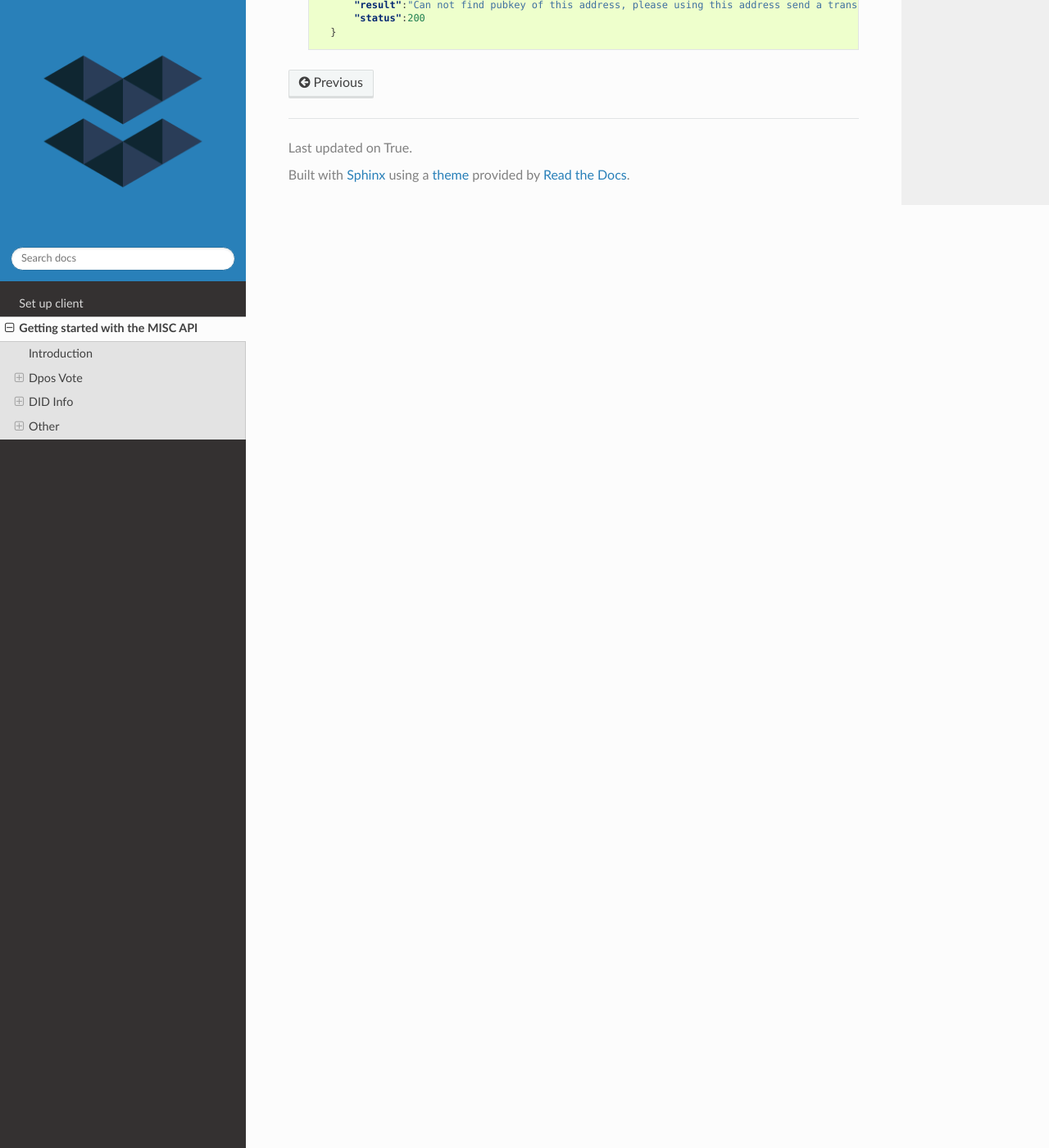
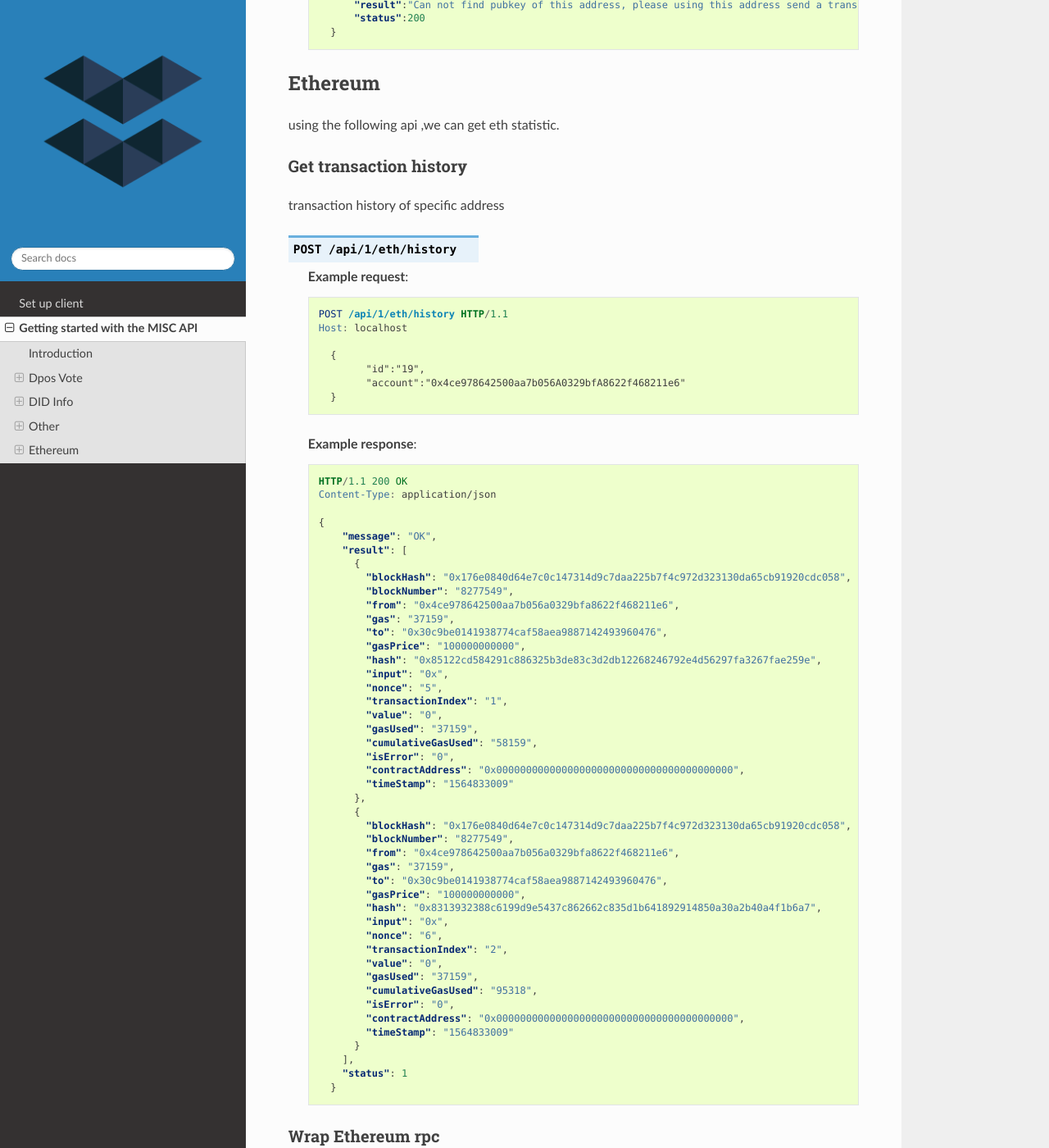
Before and after one commit to elastos/Elastos.ORG.API.Misc, a Sphinx documentation site: the page built from docs/api_guide.rst, in a window 1280 px wide and 1400 px high, scrolled down 60682 px. Shown: the whole window at 82% size. Built offline with Sphinx 7.4.7 and the Read the Docs theme 2.0.0, drawn with Linux system fonts in a browser that asks for light colours; some of the changed text lies outside the part shown.

Commit message:
Update docs for ethereum & minor fix

```diff
--- a/docs/api_guide.rst
+++ b/docs/api_guide.rst
@@ -3581,3 +3581,142 @@ If we can not get the public key of this adress.
             "result":"Can not find pubkey of this address, please using this address send a transaction first",
             "status":200
         }
+
+
+
+Ethereum
+=================================
+using the following api ,we can get eth statistic.
+
+Get transaction history
+------------------------------------------------
+transaction history of specific address
+
+.. http:post:: /api/1/eth/history
+
+   **Example request**:
+
+   .. sourcecode:: http
+
+    POST /api/1/eth/history HTTP/1.1
+    Host: localhost
+
+      {
+            "id":"19",
+            "account":"0x4ce978642500aa7b056A0329bfA8622f468211e6"
+      }
+
+   **Example response**:
+
+   .. sourcecode:: http
+
+      HTTP/1.1 200 OK
+      Content-Type: application/json
+
+      {
+          "message": "OK",
+          "result": [
+            {
+              "blockHash": "0x176e0840d64e7c0c147314d9c7daa225b7f4c972d323130da65cb91920cdc058",
+              "blockNumber": "8277549",
+              "from": "0x4ce978642500aa7b056a0329bfa8622f468211e6",
+              "gas": "37159",
+              "to": "0x30c9be0141938774caf58aea9887142493960476",
+              "gasPrice": "100000000000",
+              "hash": "0x85122cd584291c886325b3de83c3d2db12268246792e4d56297fa3267fae259e",
+              "input": "0x",
+              "nonce": "5",
+              "transactionIndex": "1",
+              "value": "0",
+              "gasUsed": "37159",
+              "cumulativeGasUsed": "58159",
+              "isError": "0",
+              "contractAddress": "0x0000000000000000000000000000000000000000",
+              "timeStamp": "1564833009"
+            },
+            {
+              "blockHash": "0x176e0840d64e7c0c147314d9c7daa225b7f4c972d323130da65cb91920cdc058",
+              "blockNumber": "8277549",
+              "from": "0x4ce978642500aa7b056a0329bfa8622f468211e6",
+              "gas": "37159",
+              "to": "0x30c9be0141938774caf58aea9887142493960476",
+              "gasPrice": "100000000000",
+              "hash": "0x8313932388c6199d9e5437c862662c835d1b641892914850a30a2b40a4f1b6a7",
+              "input": "0x",
+              "nonce": "6",
+              "transactionIndex": "2",
+              "value": "0",
+              "gasUsed": "37159",
+              "cumulativeGasUsed": "95318",
+              "isError": "0",
+              "contractAddress": "0x0000000000000000000000000000000000000000",
+              "timeStamp": "1564833009"
+            }
+          ],
+          "status": 1
+        }
+
+Wrap Ethereum rpc
+------------------------------------------------
+you can through request to this api as long as it compatible with ethereum rpc reqeust param
+
+.. http:post:: /api/1/eth/wrap
+
+   **Example request**:
+
+   .. sourcecode:: http
+
+    POST /api/1/eth/wrap HTTP/1.1
+    Host: localhost
+
+      {
+          "jsonrpc": "2.0",
+          "method": "eth_getBalance",
+          "params": [
+            "0xD109D62aD5bfAcC8869e35B4c0261dE5976d3b69",
+            "latest"
+          ],
+          "id": 5
+      }
+
+   **Example response**:
+
+   .. sourcecode:: http
+
+      HTTP/1.1 200 OK
+      Content-Type: application/json
+
+      {
+          "id":1,
+          "jsonrpc": "2.0",
+          "result": "0x0234c8a3397aab58" // 158972490234375000
+      }
+
+   **Example request**:
+
+   .. sourcecode:: http
+
+    POST /api/1/eth/wrap HTTP/1.1
+    Host: localhost
+
+      {
+          "jsonrpc": "2.0",
+          "method": "eth_sendRawTransaction",
+          "params": [
+            "0xd46e8dd67c5d32be8d46e8dd67c5d32be8058bb8eb970870f072445675058bb8eb970870f072445675..."
+          ],
+          "id": 1
+      }
+
+   **Example response**:
+
+   .. sourcecode:: http
+
+      HTTP/1.1 200 OK
+      Content-Type: application/json
+
+      {
+          "id":1,
+          "jsonrpc": "2.0",
+          "result": "0xe670ec64341771606e55d6b4ca35a1a6b75ee3d5145a99d05921026d1527331"
+      }
```
Also changed, not shown: 3 other files.
